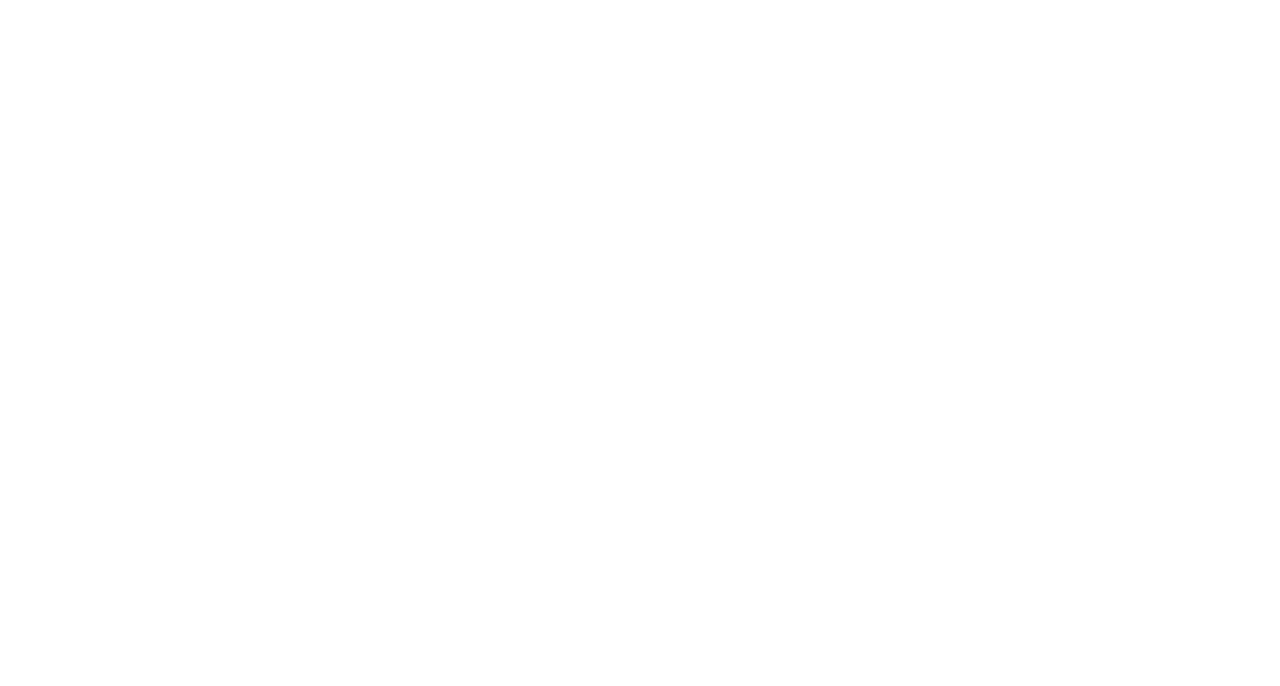
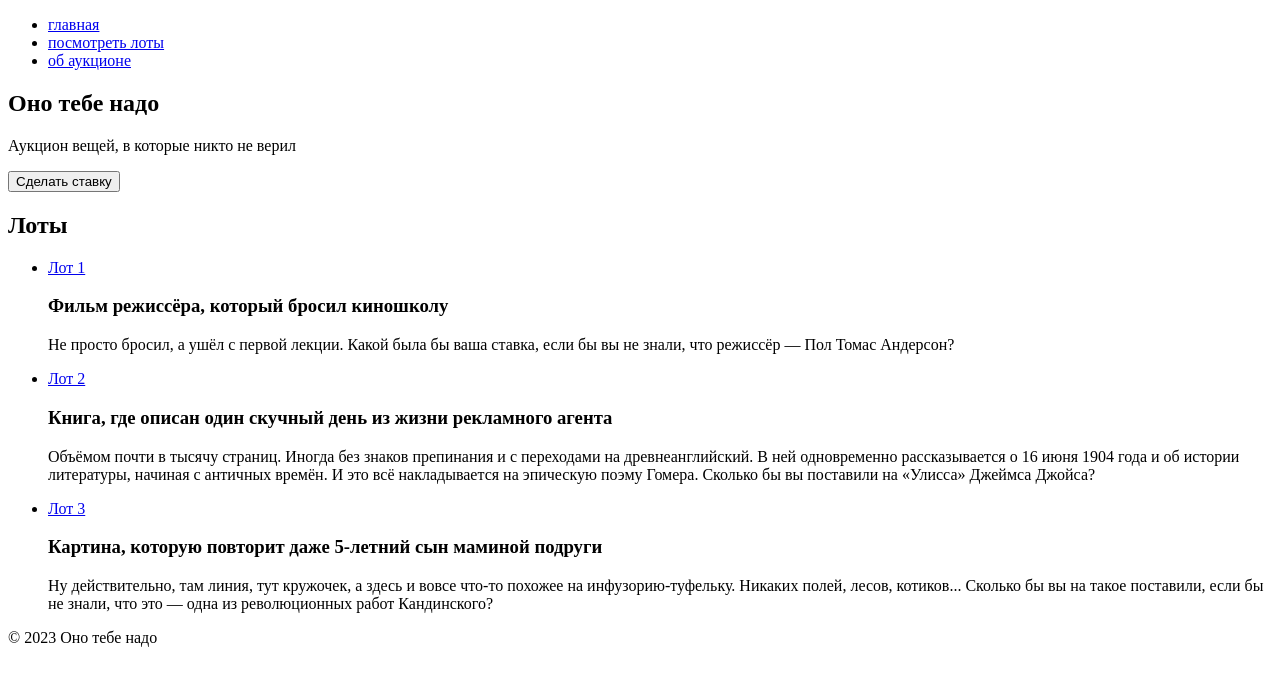
Before and after one commit to konstanti-art/ono-tebe-nado-ad, a plain HTML site: page index.html in a window 1280 px wide. Drawn offline with Linux system fonts and the light colour scheme.

Commit message:
Add base structure html file

```diff
--- a/index.html
+++ b/index.html
@@ -6,5 +6,56 @@
     <meta name="viewport" content="width=device-width, initial-scale=1.0" />
     <title>Оно тебе надо — аукцион вещей, в которые никто не верил</title>
   </head>
-  <body></body>
+  <body>
+    <header>
+      <nav class="header-menu">
+        <ul>
+          <li class="header-link"><a href="#cover">главная</a></li>
+          <li class="header-link"><a href="#lots">посмотреть лоты</a></li>
+          <li class="header-link"><a href="#about">об аукционе</a></li>
+        </ul>
+      </nav>
+    </header>
+    <main>
+      <section class="cover">
+        <h1>
+          <span>Оно</span>
+          <span>тебе</span>
+          <span>надо</span>
+        </h1>
+        <div class="description"><p>Аукцион вещей, в которые никто не верил</p></div>
+        <button class="cover-button" type="button">Сделать ставку</button>
+      </section>
+      <section class="lots">
+        <h2>Лоты</h2>
+        <ul>
+          <li><a href="#lot1">Лот 1</a>
+            <article>
+              <h3>Фильм режиссёра, который бросил киношколу</h3>
+              <p>Не просто бросил, а ушёл с первой лекции. Какой была бы ваша ставка, если бы вы не знали, что режиссёр — Пол Томас Андерсон?</p>
+            </article>
+          </li>
+          <li><a href="#lot2">Лот 2</a>
+            <article>
+              <h3>Книга, где описан один скучный день из жизни рекламного агента</h3>
+              <p>Объёмом почти в тысячу страниц. Иногда без знаков препинания и с переходами на древнеанглийский. В ней одновременно рассказывается о 16 июня 1904 года и об истории литературы, начиная с античных времён. И это всё накладывается на эпическую поэму Гомера. Сколько бы вы поставили на «Улисса» Джеймса Джойса?</p>
+            </article>
+          </li>
+          <li><a href="#lot3">Лот 3</a>
+            <article>
+              <h3>Картина, которую повторит даже 5-летний сын маминой подруги</h3>
+              <p>Ну действительно, там линия, тут кружочек, а здесь и вовсе что-то похожее на инфузорию-туфельку. Никаких полей, лесов, котиков... Сколько бы вы на такое поставили, если бы не знали, что это — одна из революционных работ Кандинского?</p>
+            </article>
+          </li>
+        </ul>
+
+      </section>
+      <section class="about">
+
+      </section>
+    </main>
+    <footer>
+      <p>© 2023 Оно тебе надо</p>
+    </footer>
+  </body>
 </html>
```
